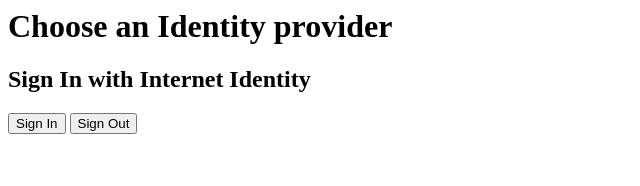
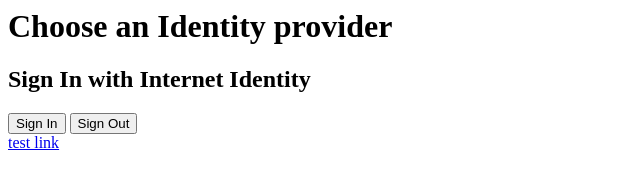
Before and after one commit to functionland/Web-Identity-Providers, a website built with webpack: page source/src/index.html in a window 1280 px wide. Shown: the full height of the page, 0-640 px from the left. Built offline with nearby package versions, Linux system fonts and the light colour scheme; what @dfinity/auth-client would draw is missing.

Commit message:
added test link

```diff
--- a/source/src/index.html
+++ b/source/src/index.html
@@ -8,5 +8,6 @@
     </div>
 	<div id="msg">
 	</div>
+	<a href='exp://192.168.68.117:19000/--/Photos?principal=123'>test link</a>
   </body>
 </html>
```
Also changed, not shown: index.html (+1 -1 lines).
